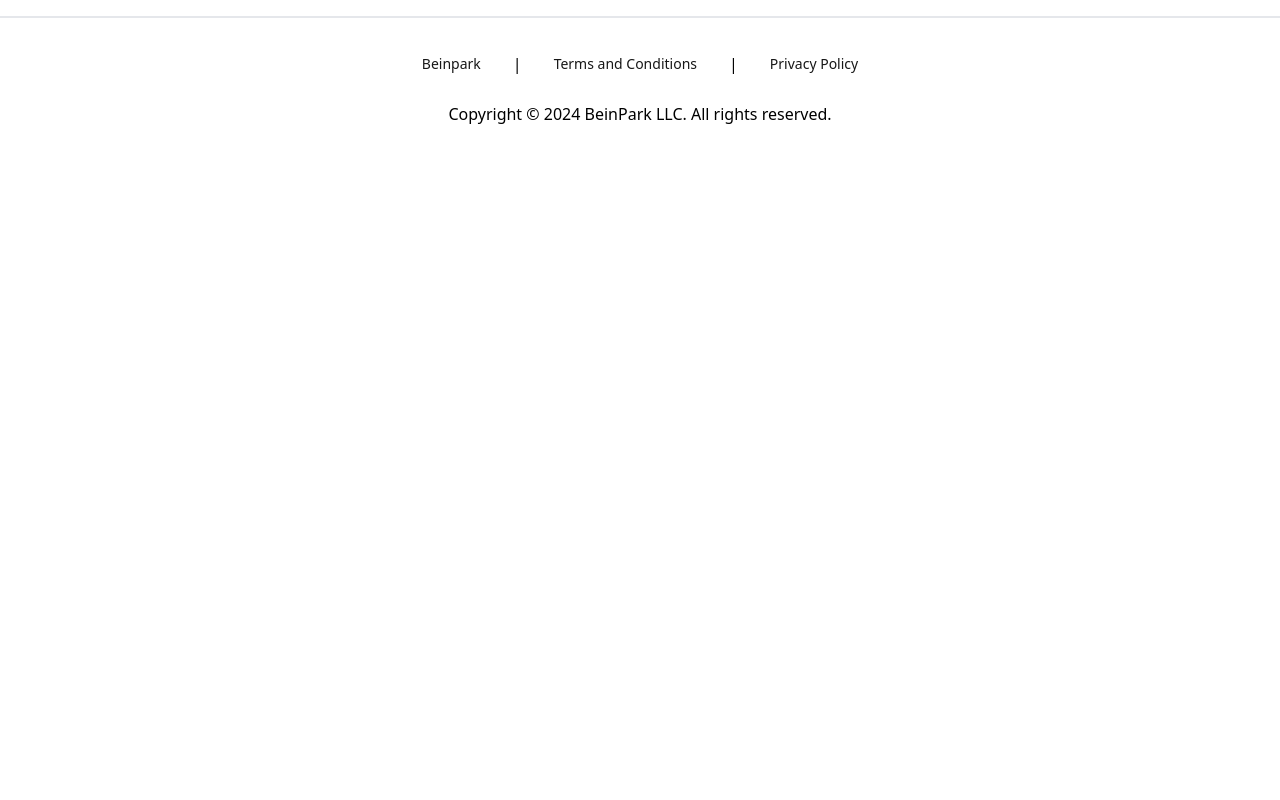
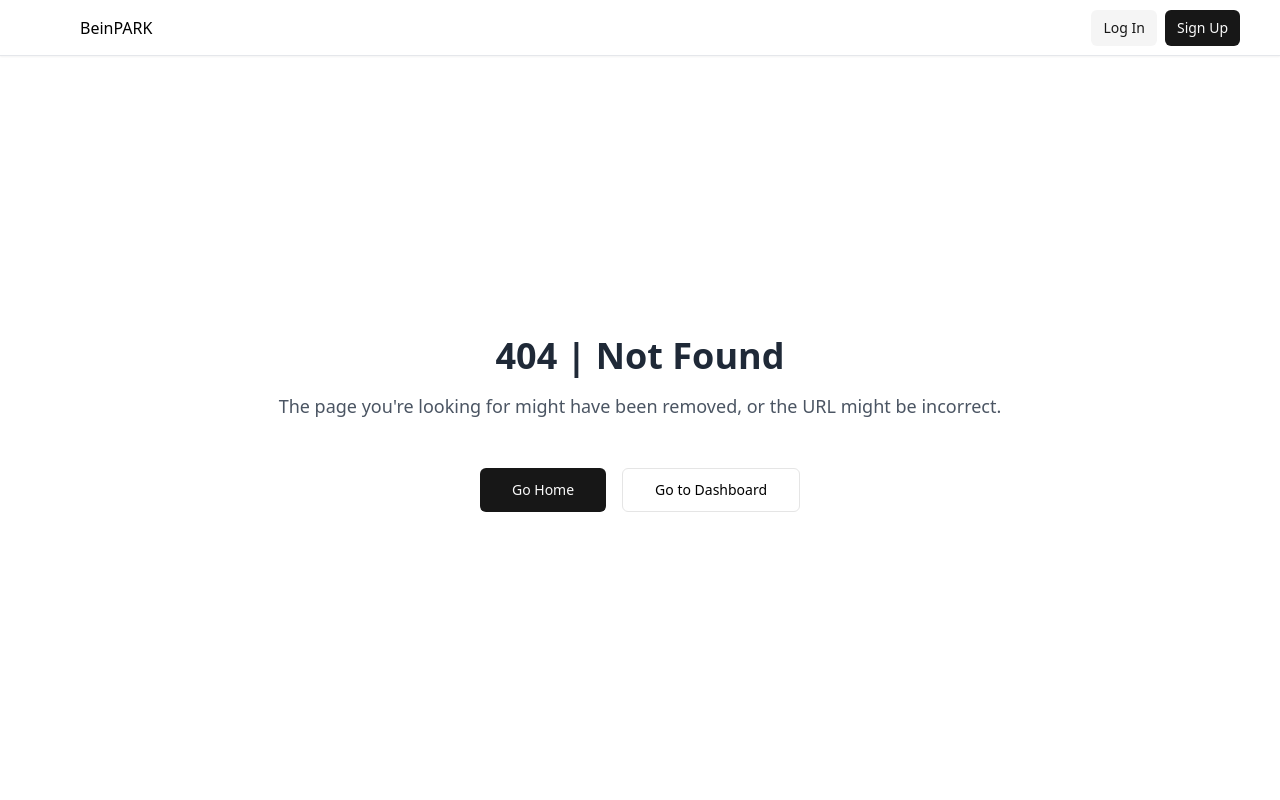
Before and after one commit to iradualbert/smartCRM, a React (Vite) app in the folder crm-frontend/: page /templates in a window 1280 px wide. Shown: the top 800 px of the page. Built offline with nearby package versions, Linux system fonts and the light colour scheme.

Commit message:
added 404 page

```diff
--- a/crm-frontend/src/App.tsx
+++ b/crm-frontend/src/App.tsx
@@ -10,7 +10,7 @@
 import MailTemplatesPage from "./pages/mails/MailTemplatesPage";
 import NewMailPage from "./pages/mails/NewMailPage";
 import EmailIntergration from "./components/EmailIntergration";
-import { AuthRoute, PrivateRoute } from "./routes";
+import { AuthRoute, MainRoute, PrivateRoute } from "./routes";
 import { Provider } from "react-redux";
 import LoginPage from "./pages/auth/LoginPage";
 import Dashboard from "@/pages/DashboardPage";
@@ -25,6 +25,7 @@
 import EmailIntegrationPage from "./pages/profile/EmailIntegrationPage";
 import { PrivacyPage, TermsPage } from "./pages/static_content";
 import Footer from "./components/Footer";
+import NotFound from "./components/404";
 
 const dev = "http://127.0.0.1:8000/api";
 axios.defaults.baseURL = dev;
@@ -39,10 +40,13 @@
       <div className="flex flex-col">
         <Router>
           <Routes>
+            <Route path="" element={<MainRoute />}>
               <Route path="/" element={<LandingPage />} />
               <Route path="/subs/:linkId" element={<SubscribePage />} />
               <Route path="/terms" element={<TermsPage />} />
               <Route path="/privacy-policy" element={<PrivacyPage />} />
+              <Route path="*" element={<NotFound />} />
+            </Route>
             <Route path="" element={<PrivateRoute />}>
               <Route path="/dashboard" element={<Dashboard />} />
               <Route path="/emails" element={<MailDashoardPage />} />
--- a/crm-frontend/src/components/404.tsx
+++ b/crm-frontend/src/components/404.tsx
@@ -0,0 +1,30 @@
+import { Link } from "react-router-dom";
+import { Button } from "./ui/button";
+
+const NotFound = () => {
+    return (
+        <div className="flex flex-col justify-center items-center min-h-screen gap-4 m-6">
+            <div className="error-message flex flex-col items-center gap-4">
+                <h1 className="text-4xl font-bold text-gray-800">404 | Not Found</h1>
+                <p className="text-lg text-gray-600 text-center">
+                    The page you're looking for might have been removed, or the URL might be incorrect.
+                </p>
+            </div>
+
+            <div className="flex justify-center mt-8 gap-4">
+                <Link to="/">
+                    <Button size="lg">
+                        Go Home
+                    </Button>
+                </Link>
+                <Link to="/dashboard">
+                    <Button variant="outline" size="lg">
+                        Go to Dashboard
+                    </Button>
+                </Link>
+            </div>
+        </div>
+    );
+};
+
+export default NotFound;
--- a/crm-frontend/src/components/Navbar.tsx
+++ b/crm-frontend/src/components/Navbar.tsx
@@ -3,25 +3,49 @@
 import { useDispatch, useSelector } from "react-redux";
 import { Link } from "react-router-dom"
 
-const Navbar = () => {
+type NavbarProps = {
+    isAppRoute?: false | true
+}
+
+const Navbar = ({ isAppRoute = true }: NavbarProps) => {
     const dispatch = useDispatch();
 
-    const { first_name } = useSelector((state: any) => state.user.credentials)
+    const user = useSelector((state: any) => state.user)
 
     const handleLogout = () => {
         dispatch(logoutUser() as any)
     }
     return (
-        <div className="fixed top-0 pl-20 pr-10 right-0 w-full h-14 border-b shadow-sm bg-white flex items-center z-10">
+        <div className="fixed top-0 pl-20 pr-10 right-0 w-full h-14 border-b shadow-sm bg-white flex items-center z-10 py-4">
             <div className="md:max-w-screen-2xl mx-auto flex items-center w-full justify-between">
-                <h1>SmartCRM</h1>
+                <h1>BeinPARK</h1>
                 <div className="flex gap-2">
-                    <Button variant="link" asChild>
-                        <Link to="/settings/profile">{first_name}</Link>
-                    </Button>
-                    <Button onClick={handleLogout} variant="outline" size="sm">
-                        Log Out
-                    </Button>
+                    {user.isAuthenticated ? (
+                        <>
+                            {isAppRoute ? (
+                                <Button size="sm" asChild>
+                                    <Link to="/settings/profile">{user.credentials.first_name}</Link>
+                                </Button>
+                            ) : (
+                                <Button size="sm" asChild>
+                                    <Link to="/dashboard">Dashboard</Link>
+                                </Button>
+                            )}
+                            <Button onClick={handleLogout} variant="outline" size="sm">
+                                Log Out
+                            </Button>
+                        </>
+                    ) : (
+                        <>
+                            <Link to="/login">
+                                <Button variant="secondary" size="sm">Log In</Button>
+                            </Link>
+                            <Link to="/signup">
+                                <Button size="sm">Sign Up</Button>
+                            </Link>
+                        </>
+                    )}
+
                 </div>
 
             </div>
--- a/crm-frontend/src/pages/static_content/PageWrapper.tsx
+++ b/crm-frontend/src/pages/static_content/PageWrapper.tsx
@@ -17,7 +17,7 @@
     }, [md])
 
     return (
-        <div className="flex flex-col py-10 w-full items-center">
+        <div className="flex flex-col py-10 w-full items-center mt-14">
             <PageTitle title={pageTitle} />
             <Typography variant="h4" component="h1" borderBottom={4} marginBottom={10}>{pageTitle}</Typography>
             <main style={{ maxWidth: 1000 }}>
--- a/crm-frontend/src/routes.tsx
+++ b/crm-frontend/src/routes.tsx
@@ -3,7 +3,17 @@
 import SideBar from "./components/SideBar";
 import { useQuery } from "./lib/hooks";
 import Navbar from "@/components/Navbar";
-import { Toaster } from "@/components/ui/toaster"
+import { Toaster } from "@/components/ui/toaster";
+
+
+export const MainRoute = () => {
+    return (
+        <>
+           <Navbar isAppRoute={false}/>
+           <Outlet />
+        </>
+    )
+}
 
 
 export const AuthRoute = () => {
```
Also changed, not shown: crm-frontend/src/index.css (line endings or trailing spaces). Lines whose indentation alone changed are shown as unchanged.
